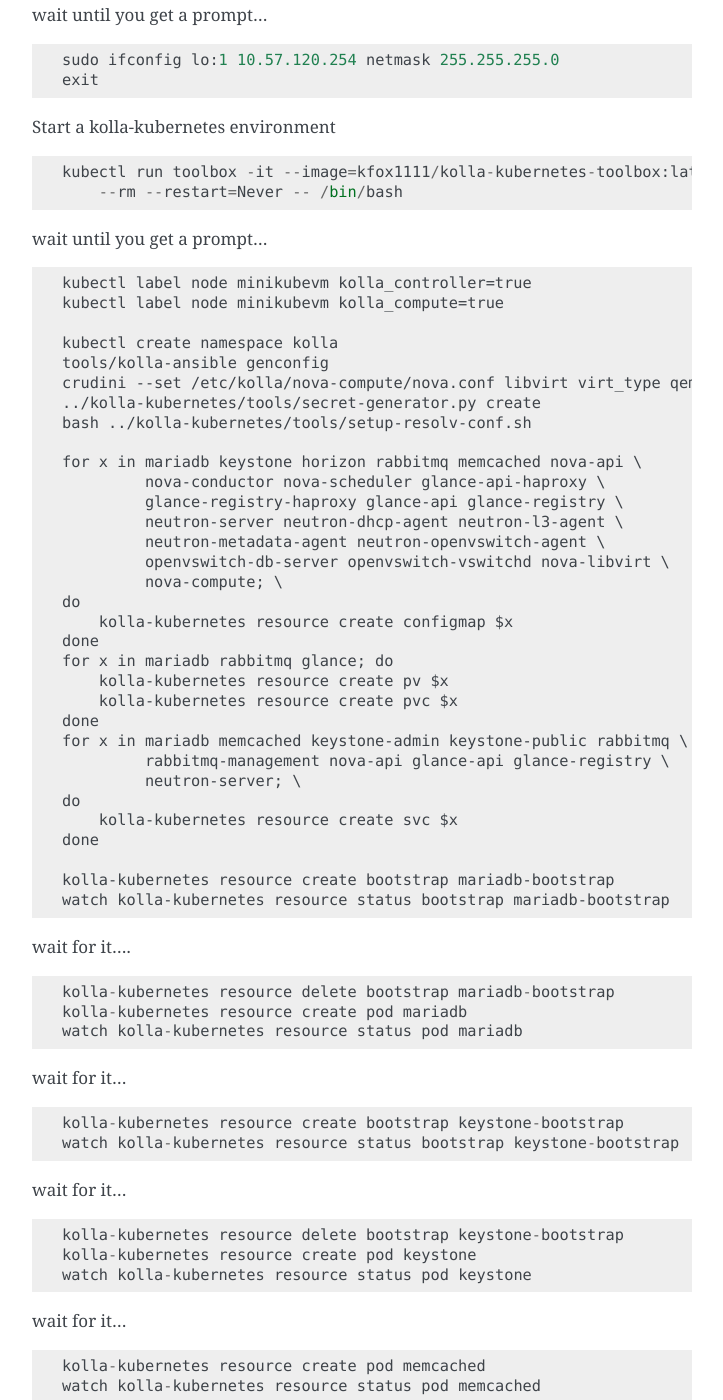
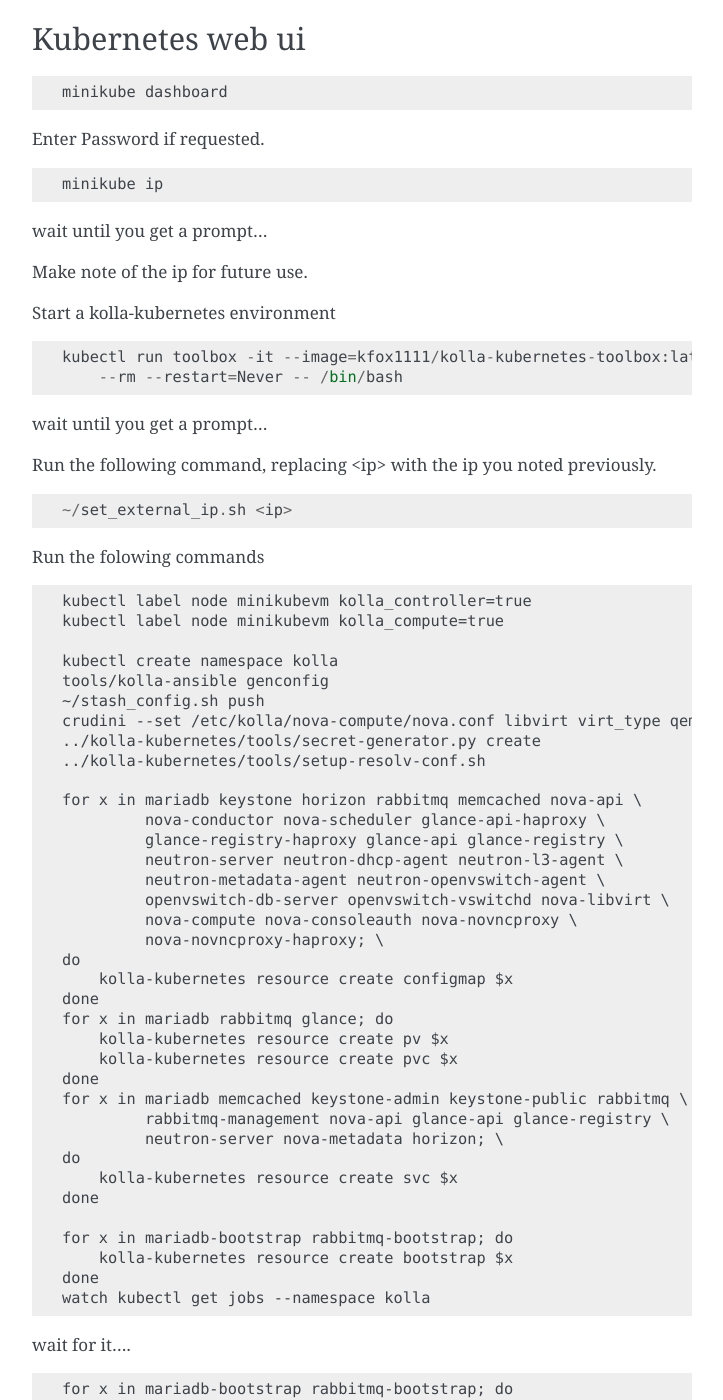
Before and after one commit to openstack-archive/kolla-kubernetes, a Sphinx documentation site: the page built from doc/source/minikube.rst, in a window 1280 px wide and 1400 px high, scrolled down 826 px. Shown: the whole window, without its empty margins (388-1111 px from the left). Built offline with Sphinx 7.4.7, drawn with Linux system fonts in a browser that asks for light colours; some of the changed text lies outside the part shown.

Commit message:
More test stuff, create nova-metadata svc, simplify instructions
Change-Id: Ib3b3115c7f4e12e8d2f4bf48bddded17ea700f8d

```diff
--- a/doc/source/minikube.rst
+++ b/doc/source/minikube.rst
@@ -37,14 +37,23 @@ To start up a fresh kolla-kubernetes deployment, do the following.
 
     minikube start --vm-driver=kvm --memory=$((9*1024))
 
-    minikube ssh
+Enter Password if requested.
+
+Kubernetes web ui
+=================
+::
+
+    minikube dashboard
+
+Enter Password if requested.
+
+::
+
+    minikube ip
 
 wait until you get a prompt...
 
-::
-
-    sudo ifconfig lo:1 10.57.120.254 netmask 255.255.255.0
-    exit
+Make note of the ip for future use.
 
 Start a kolla-kubernetes environment
 
@@ -55,6 +64,14 @@ Start a kolla-kubernetes environment
 
 wait until you get a prompt...
 
+Run the following command, replacing <ip> with the ip you noted previously.
+
+::
+
+    ~/set_external_ip.sh <ip>
+
+Run the folowing commands
+
 ::
 
     kubectl label node minikubevm kolla_controller=true
@@ -62,9 +79,10 @@ wait until you get a prompt...
 
     kubectl create namespace kolla
     tools/kolla-ansible genconfig
+    ~/stash_config.sh push
     crudini --set /etc/kolla/nova-compute/nova.conf libvirt virt_type qemu
     ../kolla-kubernetes/tools/secret-generator.py create
-    bash ../kolla-kubernetes/tools/setup-resolv-conf.sh
+    ../kolla-kubernetes/tools/setup-resolv-conf.sh
 
     for x in mariadb keystone horizon rabbitmq memcached nova-api \
              nova-conductor nova-scheduler glance-api-haproxy \
@@ -72,7 +90,8 @@ wait until you get a prompt...
              neutron-server neutron-dhcp-agent neutron-l3-agent \
              neutron-metadata-agent neutron-openvswitch-agent \
              openvswitch-db-server openvswitch-vswitchd nova-libvirt \
-             nova-compute; \
+             nova-compute nova-consoleauth nova-novncproxy \
+             nova-novncproxy-haproxy; \
     do
         kolla-kubernetes resource create configmap $x
     done
@@ -82,57 +101,46 @@ wait until you get a prompt...
     done
     for x in mariadb memcached keystone-admin keystone-public rabbitmq \
              rabbitmq-management nova-api glance-api glance-registry \
-             neutron-server; \
+             neutron-server nova-metadata horizon; \
     do
         kolla-kubernetes resource create svc $x
     done
 
-    kolla-kubernetes resource create bootstrap mariadb-bootstrap
-    watch kolla-kubernetes resource status bootstrap mariadb-bootstrap
+    for x in mariadb-bootstrap rabbitmq-bootstrap; do
+        kolla-kubernetes resource create bootstrap $x
+    done
+    watch kubectl get jobs --namespace kolla
 
 wait for it....
 
 ::
 
-    kolla-kubernetes resource delete bootstrap mariadb-bootstrap
-    kolla-kubernetes resource create pod mariadb
-    watch kolla-kubernetes resource status pod mariadb
+    for x in mariadb-bootstrap rabbitmq-bootstrap; do
+        kolla-kubernetes resource delete bootstrap $x
+    done
+    for x in mariadb memcached rabbitmq; do
+        kolla-kubernetes resource create pod $x
+    done
+    watch kubectl get pods --namespace kolla
 
 wait for it...
 
 ::
 
-    kolla-kubernetes resource create bootstrap keystone-bootstrap
-    watch kolla-kubernetes resource status bootstrap keystone-bootstrap
+    for x in keystone-create-db keystone-endpoints keystone-manage-db; do
+        kolla-kubernetes resource create bootstrap $x
+    done
+    watch kubectl get jobs --namespace kolla
 
 wait for it...
 
 ::
 
-    kolla-kubernetes resource delete bootstrap keystone-bootstrap
+    for x in keystone-create-db keystone-endpoints keystone-manage-db; do
+        kolla-kubernetes resource delete bootstrap $x
+    done
     kolla-kubernetes resource create pod keystone
     watch kolla-kubernetes resource status pod keystone
-
-wait for it...
-
-::
-
-    kolla-kubernetes resource create pod memcached
-    watch kolla-kubernetes resource status pod memcached
-
-wait for it...
-
-::
-
-    kolla-kubernetes resource create bootstrap rabbitmq-bootstrap
-    watch kolla-kubernetes resource status bootstrap rabbitmq-bootstrap
-
-wait for it...
-::
-
-    kolla-kubernetes resource delete bootstrap rabbitmq-bootstrap
-    kolla-kubernetes resource create pod rabbitmq
-    watch kolla-kubernetes resource status pod rabbitmq
 
 wait for it...
 
@@ -157,7 +165,8 @@ wait for it...
          kolla-kubernetes resource delete bootstrap $x
     done
     for x in nova-api nova-conductor nova-scheduler glance-api \
-             glance-registry neutron-server; \
+             glance-registry neutron-server horizon nova-consoleauth \
+             nova-novncproxy; \
     do
         kolla-kubernetes resource create pod $x
     done
@@ -182,12 +191,19 @@ wait for it...
 
 Services should be up now.
 
+If you want to simply access the web gui, see section `Web Access`_ below.
+
 To test things out
 
 ::
 
     ~/gen_keystone_admin.sh
     kubectl create -f ~/openstackcli.yaml --namespace=kolla
+    watch kubectl get pod openstackcli --namespace=kolla
+
+wait for it...
+
+::
 
     kubectl exec -it openstackcli --namespace=kolla /bin/bash
 
@@ -218,16 +234,41 @@ for some tests:
         --allocation-pool start=172.18.1.65,end=172.18.1.254 \
         --name admin admin 172.18.1.0/24
     neutron router-interface-add admin admin
+    neutron security-group-rule-create --protocol icmp \
+        --direction ingress default
+    neutron security-group-rule-create --protocol tcp \
+        --port-range-min 22 --port-range-max 22 \
+        --direction ingress default
 
     openstack server create --flavor=m1.tiny --image CirrOS \
          --nic net-id=admin test
+    openstack server create --flavor=m1.tiny --image CirrOS \
+         --nic net-id=admin test2
+    FIP=$(openstack ip floating create external -f value -c ip)
+    FIP2=$(openstack ip floating create external -f value -c ip)
+    openstack ip floating add $FIP test
+    openstack ip floating add $FIP2 test2
 
+    watch openstack server list
 
-In another window, do 'minikube ssh' in and run the following command:
+wait for it...
 
 ::
 
-    ip addr add 172.18.0.1/24 dev br-ex; ip link set br-ex up
+    ssh cirros@$FIP curl 169.254.169.254
+
+.. _`Web Access`:
+
+Web Access
+==========
+If you want to access the horizon website, fetch the admin password from
+within the toolbox like:
+
+::
+    grep keystone_admin /etc/kolla/passwords.yml
+
+And paste in the ip address you noted earlier from 'minikube ip' into your
+web browser. The username is 'admin'.
 
 
 NOTES
```
Also changed, not shown: 1 other file.
